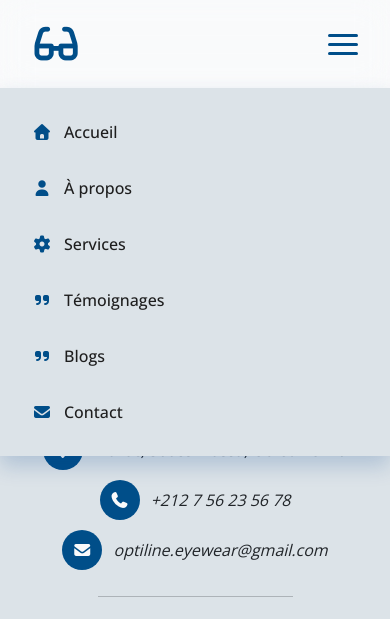
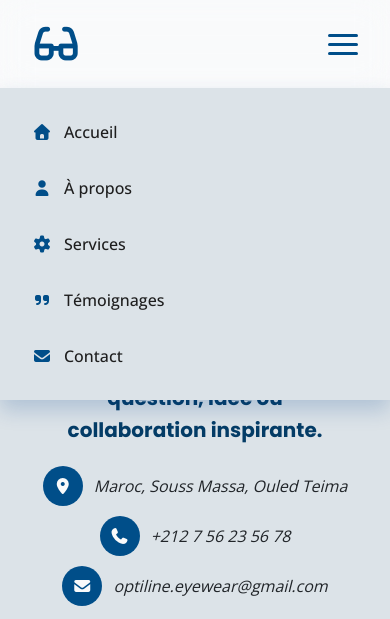
Before and after one commit to Mouhamed-Talibi/optiLine, a plain HTML site: page contact.html in a window 390 px wide. Both pictures are taken after a click on the button 343 px from the left and 44 px from the top of the page. Shown: the top 619 px of the page. Drawn offline with nearby package versions, Linux system fonts and the light colour scheme.

Commit message:
Delete unused links

```diff
--- a/contact.html
+++ b/contact.html
@@ -40,8 +40,7 @@
                 <li><a href="about.html">À propos</a></li>
                 <li><a href="services.html">Services</a></li>
                 <li><a href="index.html#testimonials">Témoignages</a></li>
-                <li><a href="blogs.html">Blogs</a></li>
-                <li><a href="contact.html">Contact</a></li>
+                <li><a href="">Contact</a></li>
             </ul>
 
             <button class="hamburger">
@@ -51,12 +50,11 @@
             </button>
 
             <div class="mobile-menu">
-                <a href="" class="active"><i class="fas fa-home"></i> Accueil</a>
+                <a href="index.html" class="active"><i class="fas fa-home"></i> Accueil</a>
                 <a href="about.html"><i class="fas fa-user"></i> À propos</a>
                 <a href="services.html"><i class="fas fa-cog"></i> Services</a>
                 <a href="index.html#testimonials"><i class="fa-solid fa-quote-right"></i> Témoignages</a>
-                <a href="blogs.html"><i class="fa-solid fa-quote-right"></i> Blogs</a>
-                <a href="contact.html"><i class="fas fa-envelope"></i> Contact</a>
+                <a href=""><i class="fas fa-envelope"></i>Contact</a>
             </div>
         </nav>
         <!-- /end Navbar -->
--- a/css/main.css
+++ b/css/main.css
@@ -1228,7 +1228,6 @@ footer .contact-infos .infos div:hover i {
     background-color: #fff;
 }
 
-/* Overlay */
 .service-card::before {
     content: "";
     position: absolute;
@@ -1242,23 +1241,19 @@ footer .contact-infos .infos div:hover i {
     transition: width 0.4s ease;
 }
 
-/* Hover effect */
 .service-card:hover::before {
     width: 100%;
 }
 
-/* Active (always highlighted) */
 .service-card.active::before {
     width: 100%;
 }
 
-/* Ensure content stays above overlay */
 .service-card * {
     position: relative;
     z-index: 1;
 }
 
-/* Icon */
 .service-card i {
     color: var(--dark-blue);
     font-size: 2rem;
@@ -1431,6 +1426,12 @@ footer .contact-infos .infos div:hover i {
         width: 90%;
         margin: auto;
     }
+
+    .contact-page-text .main {
+        width: 80%;
+        margin: auto;
+        margin-bottom: 20px;
+    }
 }
 
 .contact-map {
```
Also changed, not shown: about.html (+2 -4 lines), index.html (+0 -2 lines), services.html (+2 -4 lines).
